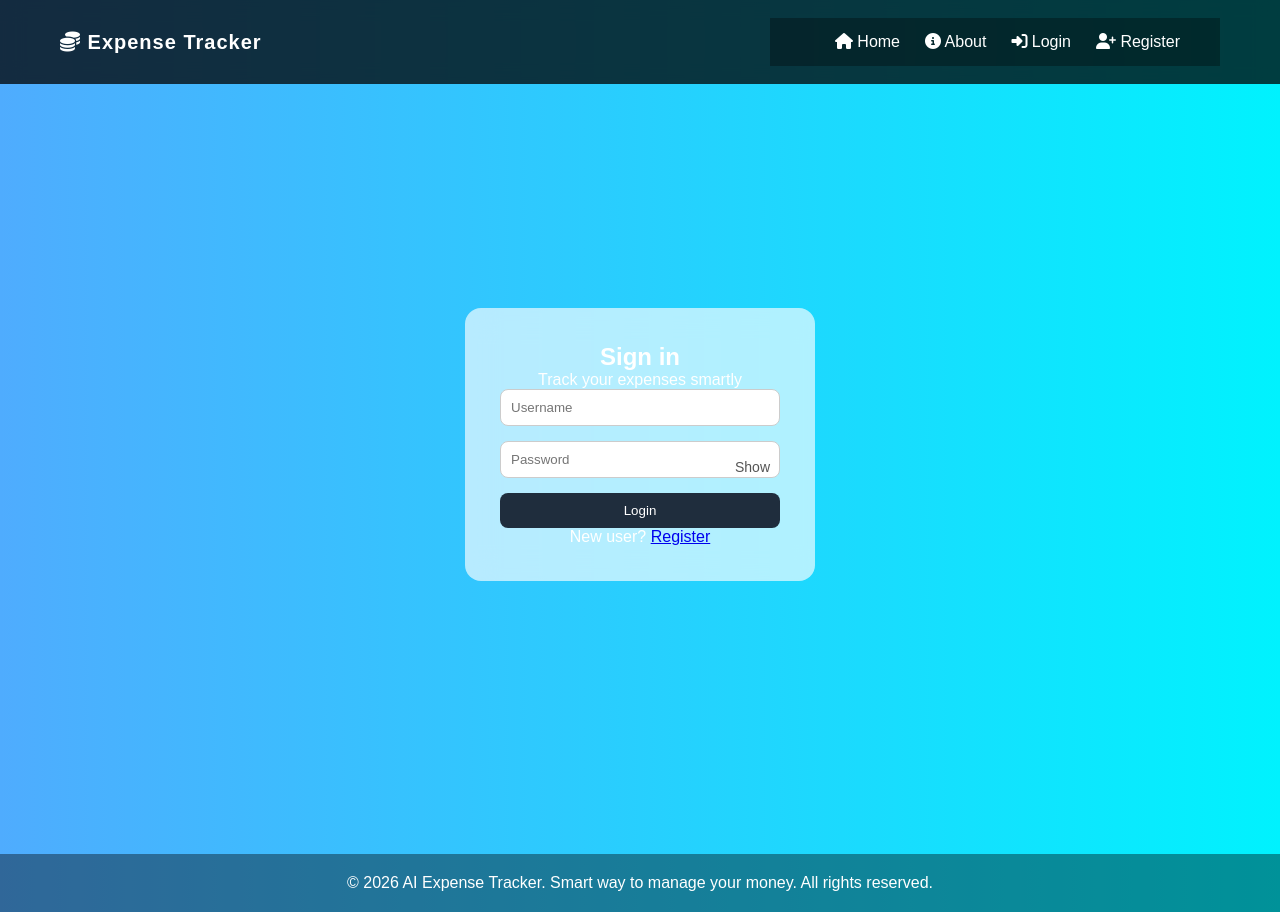
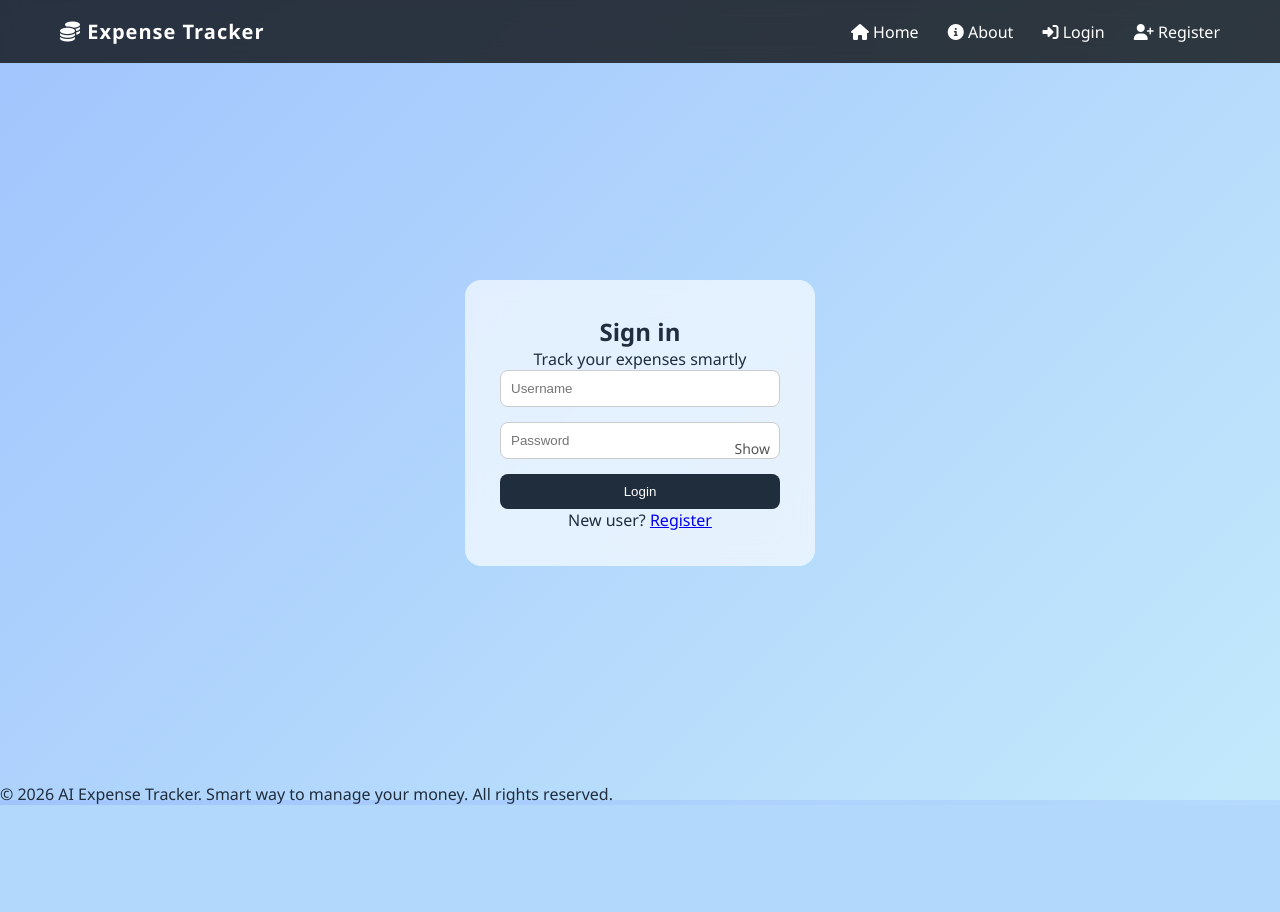
Before and after one commit to kanakadurgapitchuka/ai-expense-tracker, a Flask app: page /login in a window 1280 px wide. After the commit the page ends 805 px from the top, so only its background shows below. Run offline with Flask 3, Linux system fonts and the light colour scheme; some libraries are stand-ins or nearby versions.

Commit message:
Remove styles for body, navbar, hero, and footer
Removed all styles related to body, navbar, hero, features, and footer.

```diff
--- a/static/style.css
+++ b/static/style.css
@@ -725,101 +725,3 @@ body{
     }
 
 }
-
-
-body {
-    margin: 0;
-    font-family: Arial;
-    background: linear-gradient(to right, #4facfe, #00f2fe);
-    color: white;
-}
-
-/* NAVBAR */
-nav {
-    display: flex;
-    justify-content: space-between;
-    padding: 15px 40px;
-    background: rgba(0,0,0,0.3);
-}
-
-nav a {
-    color: white;
-    margin-left: 20px;
-    text-decoration: none;
-}
-
-/* HERO */
-.hero {
-    display: flex;
-    justify-content: space-around;
-    align-items: center;
-    padding: 80px 40px;
-}
-
-.hero span {
-    font-size: 40px;
-    font-weight: bold;
-}
-
-.btn {
-    padding: 10px 20px;
-    background: navy;
-    color: white;
-    border: none;
-    margin-right: 10px;
-}
-
-.btn2 {
-    padding: 10px 20px;
-    border: 1px solid white;
-    background: transparent;
-    color: white;
-}
-
-/* RIGHT */
-.right img {
-    width: 120px;
-    border-radius: 50%;
-}
-
-/* FEATURES */
-.features {
-    display: flex;
-    justify-content: center;
-    gap: 20px;
-    margin: 40px;
-}
-
-.card {
-    background: white;
-    color: black;
-    padding: 20px;
-    border-radius: 10px;
-    width: 180px;
-    text-align: center;
-}
-
-/* HOW */
-.how {
-    text-align: center;
-    margin-top: 40px;
-}
-
-.steps {
-    display: flex;
-    justify-content: center;
-    gap: 20px;
-}
-
-/* FOOTER */
-footer {
-    text-align: center;
-    margin-top: 50px;
-    padding: 20px;
-    background: rgba(0,0,0,0.4);
-}
-
-footer a {
-    color: white;
-    text-decoration: none;
-}
```
